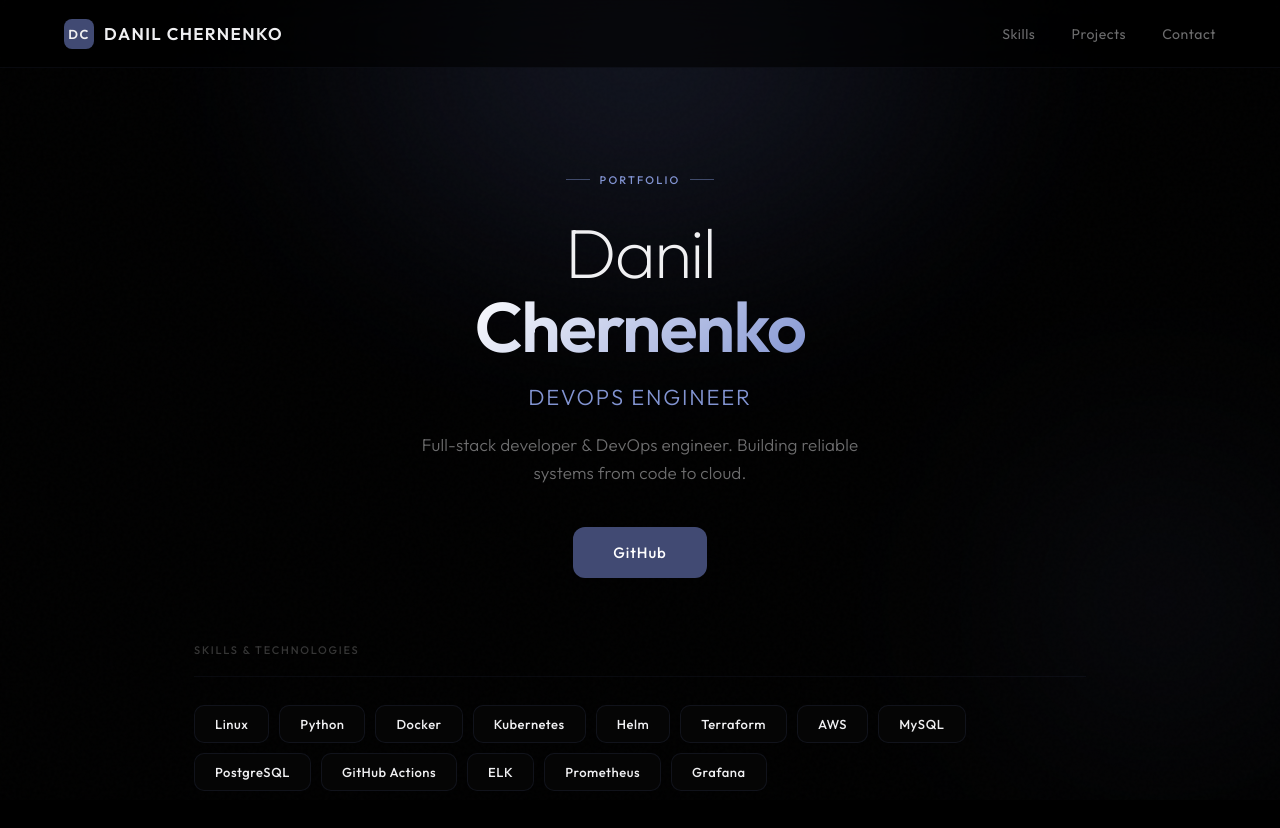
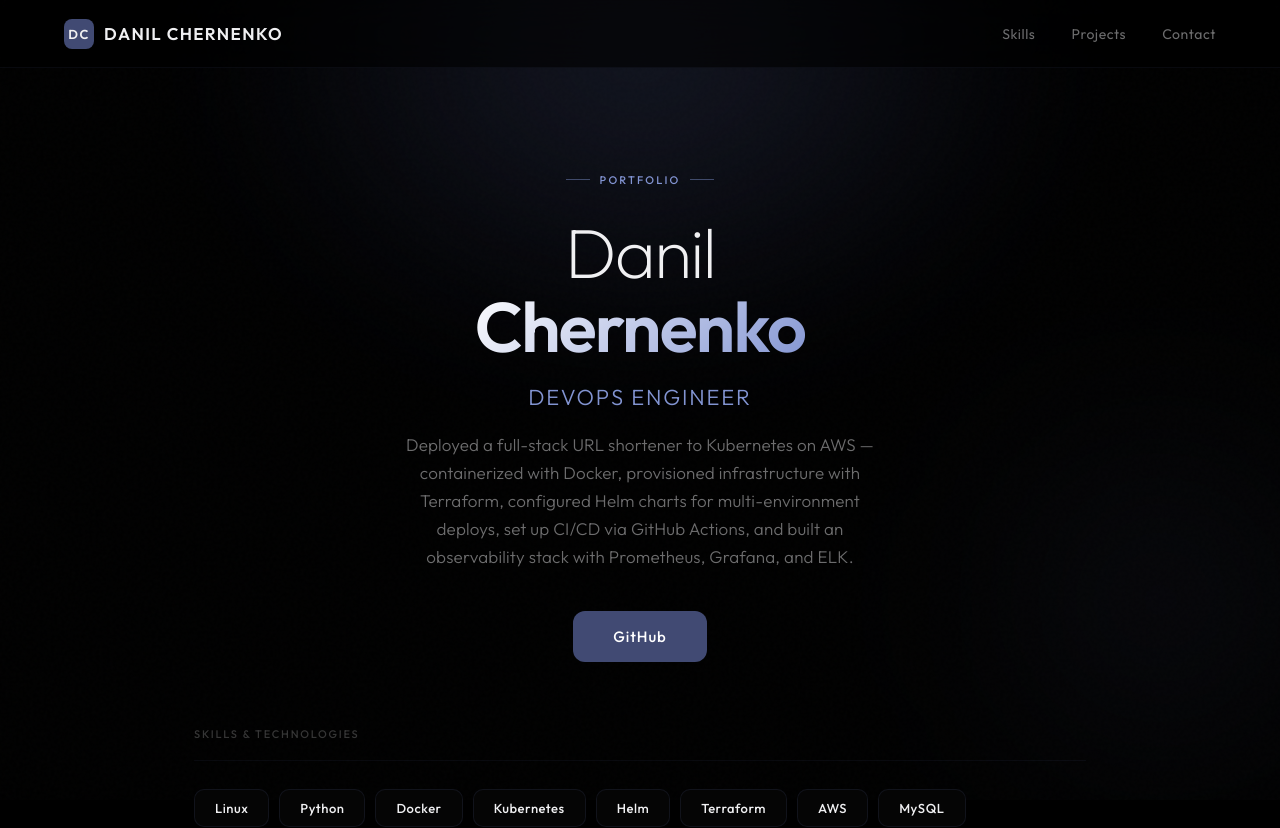
Before and after one commit to cherya05/danilchernenko.github.io, a React (Vite) app: page / in a window 1280 px wide. Shown: the top 828 px of the page. Built offline with nearby package versions, Linux system fonts and the light colour scheme.

Commit message:
update hero description

```diff
--- a/src/App.tsx
+++ b/src/App.tsx
@@ -67,7 +67,7 @@ export default function App() {
           <h1>Danil<br /><strong>Chernenko</strong></h1>
           <div className="hero-role">DevOps Engineer</div>
           <p className="hero-sub">
-            Full-stack developer & DevOps engineer. Building reliable systems from code to cloud.
+            Deployed a full-stack URL shortener to Kubernetes on AWS — containerized with Docker, provisioned infrastructure with Terraform, configured Helm charts for multi-environment deploys, set up CI/CD via GitHub Actions, and built an observability stack with Prometheus, Grafana, and ELK.
           </p>
           <div className="hero-actions">
             <a className="btn-main" href="https://github.com/cherya05" target="_blank" rel="noreferrer">
```
